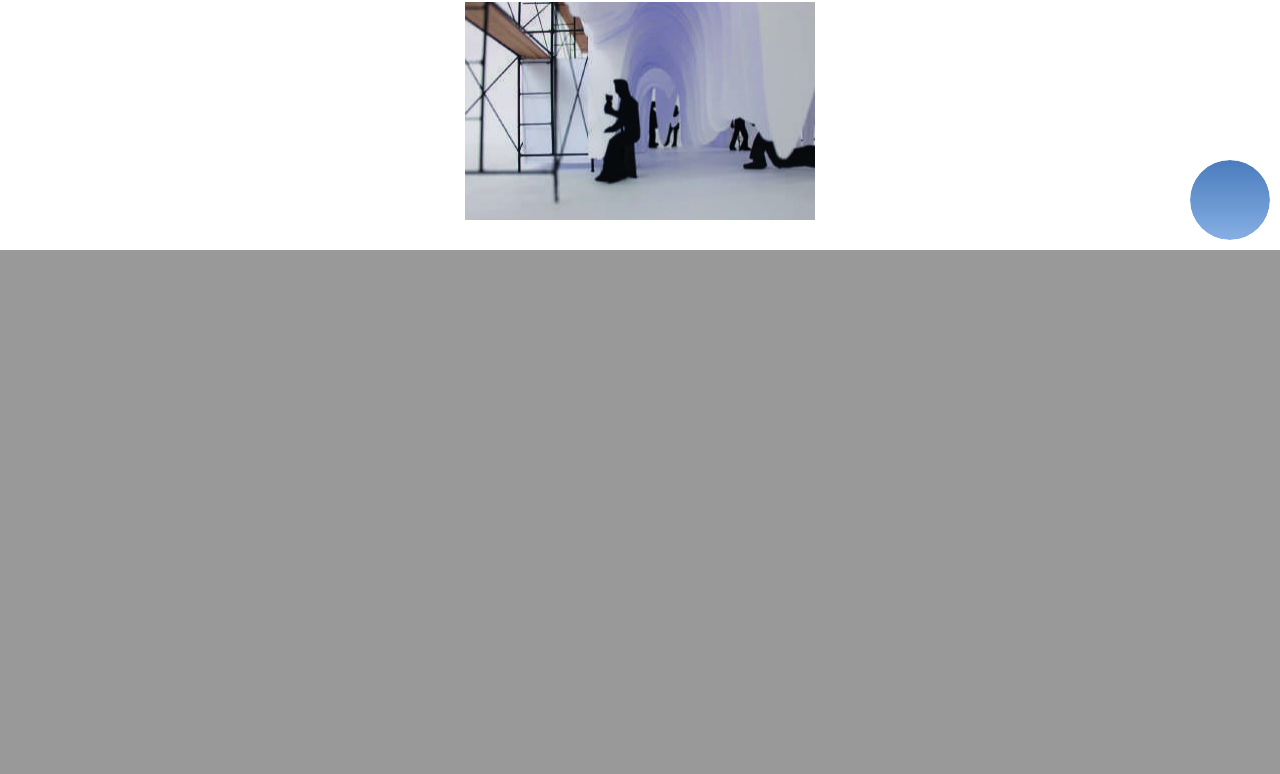
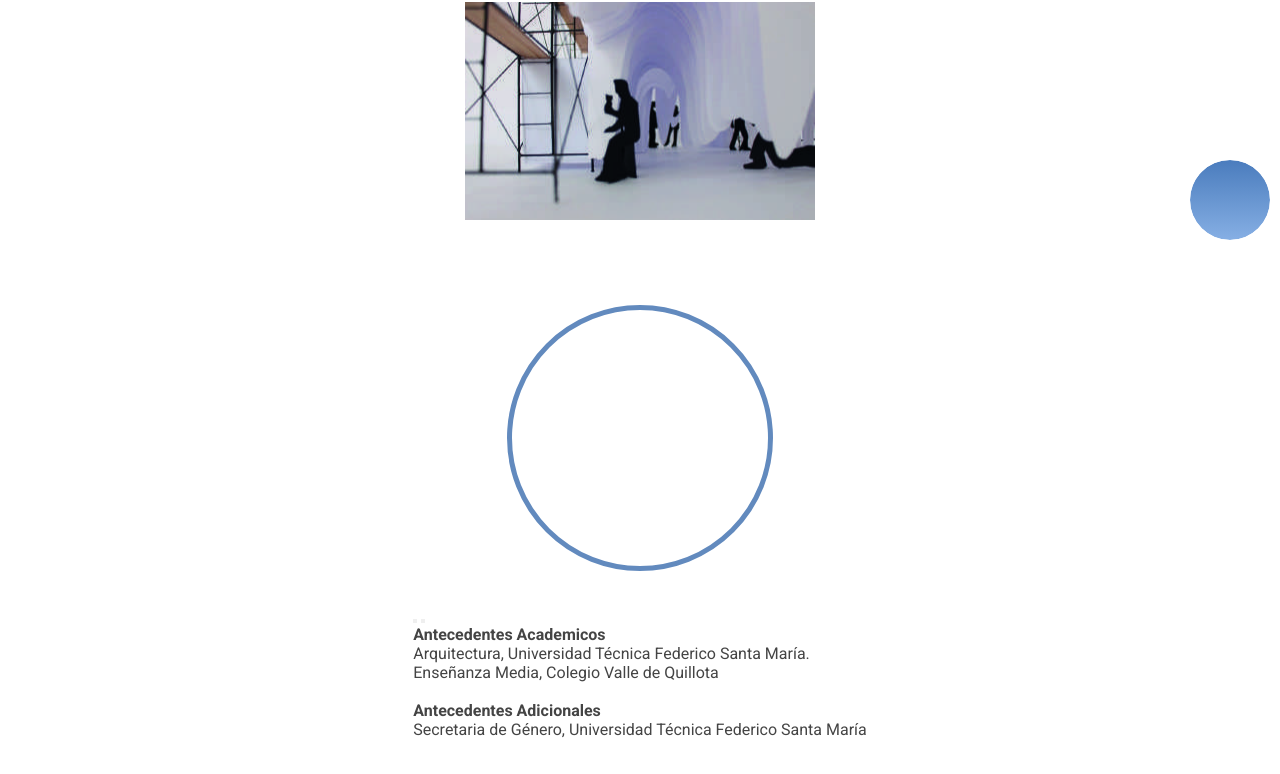
Before and after one commit to AndresFts/VivianMC, a plain HTML site: page index.html in a window 1280 px wide. Shown: the part 1350-2124 px from the top of the page. Drawn offline with Linux system fonts and the light colour scheme; a web font is replaced by a local one.

Commit message:
Add files via upload

```diff
--- a/index.html
+++ b/index.html
@@ -70,7 +70,27 @@
             <button id="nextbtn"></button>
         </div>
     </section>
-    <section style="background-color: #999;"></section>
+    <section class="about">
+        <div class="about__container">
+            <div class="profile__img"></div>
+            <div class="about__main">
+                <button></button>
+                <button></button>
+                <div class="resume">
+                    <p><b>Antecedentes Academicos</b><br>
+                        Arquitectura, Universidad Técnica Federico Santa María.<br>
+                        Enseñanza Media, Colegio Valle de Quillota<br>
+                        <br>
+                        <b>Antecedentes Adicionales</b><br>
+                        Secretaria de Género, Universidad Técnica Federico Santa María
+                    </p>
+                </div>
+                <div class="skills">
+
+                </div>
+            </div>
+        </div>
+    </section>
 
     <script src="logics.js"></script>
     <script src="gallery.js"></script>
--- a/styles.css
+++ b/styles.css
@@ -120,6 +120,8 @@ section
     }
 }
 
+/* ----------------------------GALLERY---------------------------- */
+/* ----------------------------GALLERY---------------------------- */
 /* ----------------------------GALLERY---------------------------- */
 
 .gallery
@@ -246,3 +248,23 @@ section
 {
     transform: scale(0.8);
 }
+
+/* ----------------------------ABOUT---------------------------- */
+/* ----------------------------ABOUT---------------------------- */
+/* ----------------------------ABOUT---------------------------- */
+
+.about__container
+{
+    padding: 20px;
+    display: flex;
+    flex-direction: column;
+    align-items: center;
+}
+.profile__img
+{
+    height: 20vw;
+    width: 20vw;
+    border-radius: 50%;
+    outline: 5px solid #628abe;
+    margin: 40px 0;
+}
```
